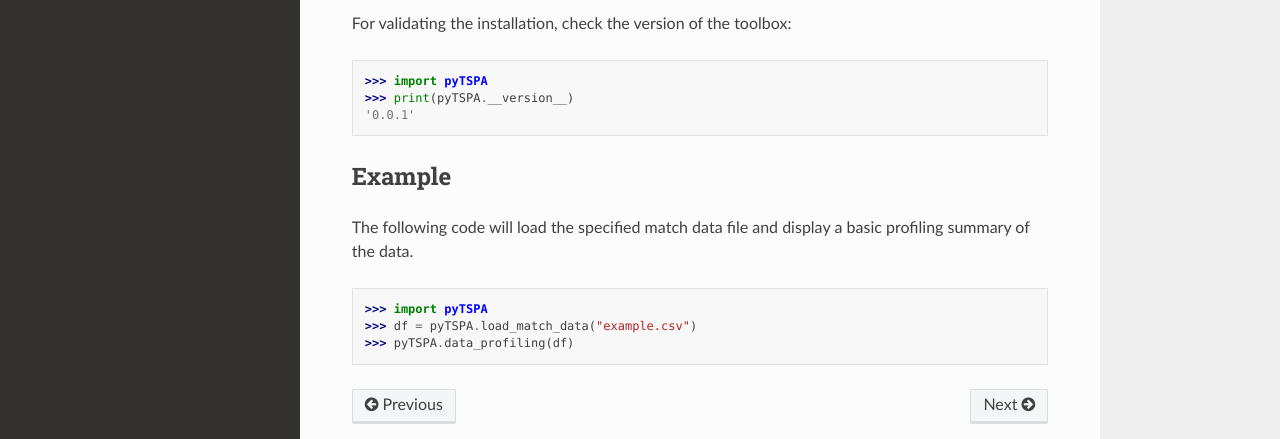
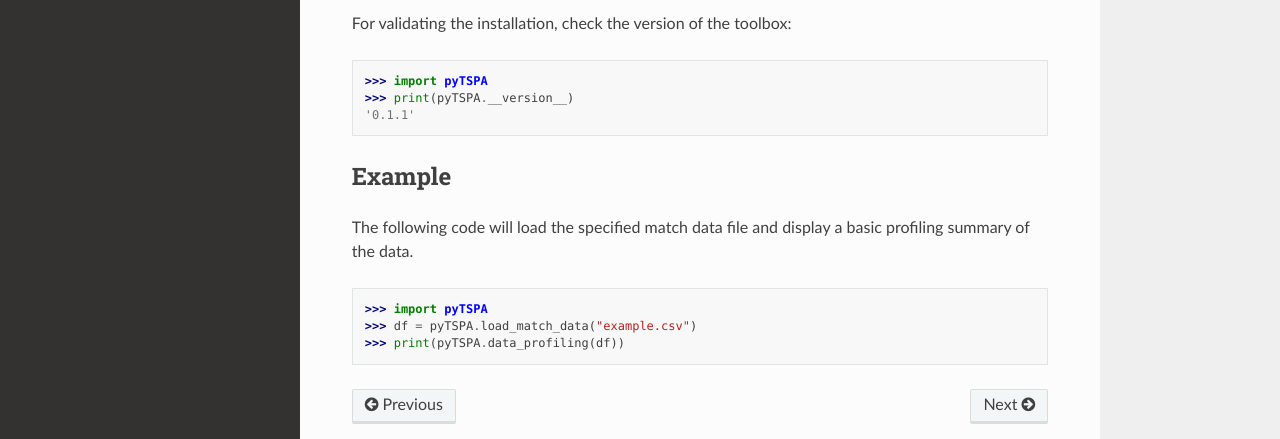
Before and after one commit to vargaheni05/pyTSPA-toolbox, a Sphinx documentation site: the page built from docs/source/usage.rst, in a window 1280 px wide and 1313 px high. Shown: the part 759-1198 px from the top of the window. Built offline with Sphinx 7.4.7 and the Read the Docs theme 3.1.0, drawn with Linux system fonts in a browser that asks for light colours; pages that are not in the unit, such as notebooks, are missing from menus.

Commit message:
Update usage.rst

```diff
--- a/docs/source/usage.rst
+++ b/docs/source/usage.rst
@@ -37,7 +37,7 @@ For validating the installation, check the version of the toolbox:
 
     >>> import pyTSPA
     >>> print(pyTSPA.__version__)
-    '0.0.1'
+    '0.1.1'
 
 Example
 -------
@@ -47,4 +47,4 @@ The following code will load the specified match data file and display a basic p
 
     >>> import pyTSPA
     >>> df = pyTSPA.load_match_data("example.csv")
-    >>> pyTSPA.data_profiling(df)
+    >>> print(pyTSPA.data_profiling(df))
```
